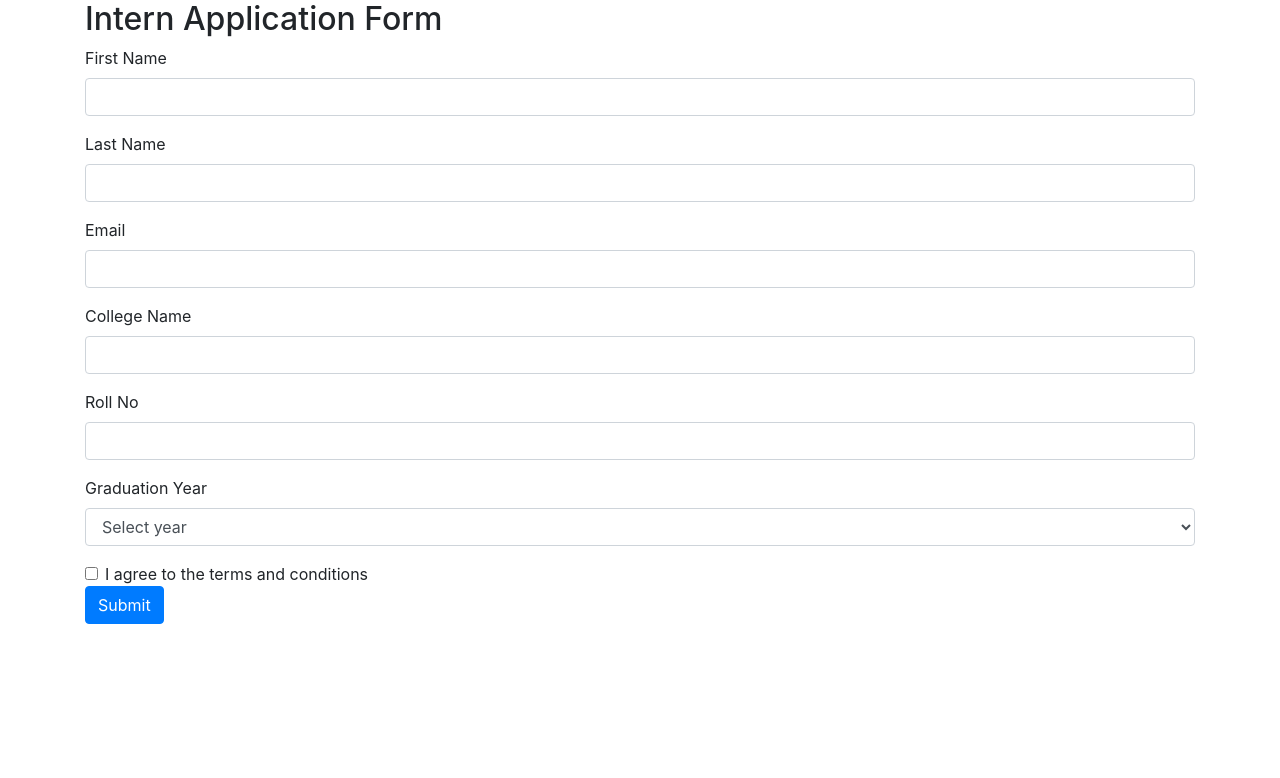
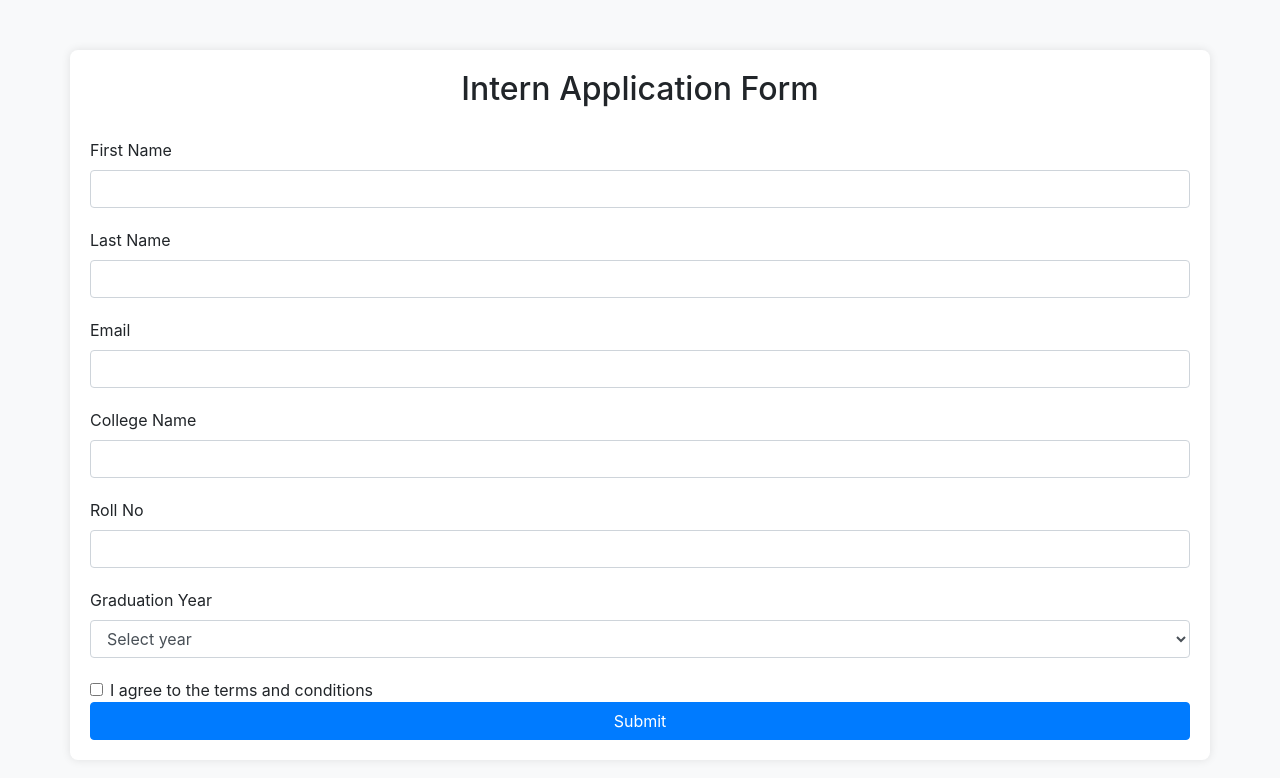
Before and after one commit to acciojob/bootstrap-form-easy-khaspuriyahemant, a website: page main.html in a window 1280 px wide. Drawn offline with nearby package versions, Linux system fonts and the light colour scheme.

Commit message:
created a submission

```diff
--- a/main.html
+++ b/main.html
@@ -5,6 +5,7 @@
     <meta name="viewport" content="width=device-width, initial-scale=1.0">
     <link href="https://stackpath.bootstrapcdn.com/bootstrap/4.5.2/css/bootstrap.min.css" rel="stylesheet">
     <title>Intern Application Form</title>
+	<link rel="stylesheet" href="styles.css">
 </head>
 <body>
 
--- /dev/null
+++ b/styles.css
@@ -0,0 +1,29 @@
+body {
+    background-color: #f8f9fa; /* Light background color */
+}
+
+.container {
+    margin-top: 50px; /* Space from the top */
+    padding: 20px; /* Padding around the container */
+    background-color: #ffffff; /* White background for the form */
+    border-radius: 8px; /* Rounded corners */
+    box-shadow: 0 0 10px rgba(0, 0, 0, 0.1); /* Subtle shadow */
+}
+
+h2 {
+    text-align: center; /* Center the heading */
+    margin-bottom: 30px; /* Space below the heading */
+}
+
+.form-group {
+    margin-bottom: 20px; /* Space between form groups */
+}
+
+.btn {
+    width: 100%; /* Full-width button */
+}
+
+.invalid-feedback {
+    font-size: 0.875em; /* Slightly smaller font for feedback */
+    color: #dc3545; /* Bootstrap danger color */
+}
```
